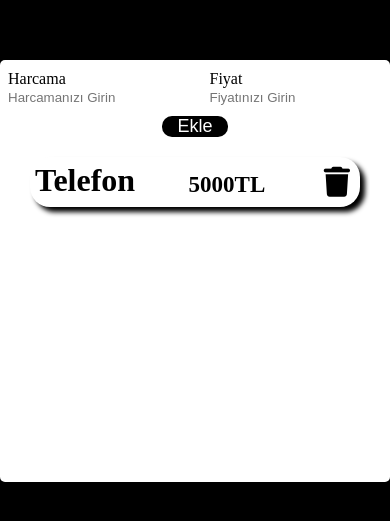
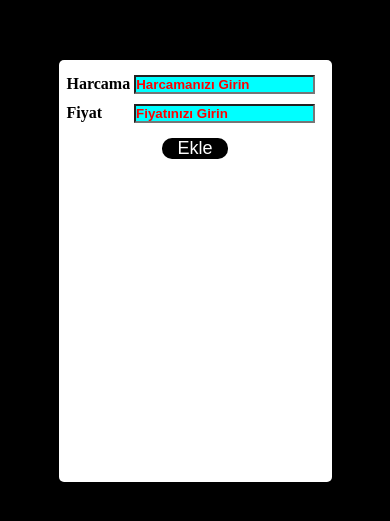
Before and after one commit to yussugh/Hesaplama, a plain HTML site: page index.html in a window 390 px wide. Shown: the part 151-672 px from the top of the page. Drawn offline with Linux system fonts and the light colour scheme.

Commit message:
first commit

```diff
--- a/index.html
+++ b/index.html
@@ -14,23 +14,21 @@
        <div class="form">
         <div class="verialani">
             <label for="">Harcama</label>
-            <input class="harcama" type="text" placeholder="Harcamanızı Girin">
+            <input id="harcama" type="text" placeholder="Harcamanızı Girin">
         </div>
         <div class="verialani">
-            <label for="">Fiyat</label>
-            <input class="fiyat" type="number" placeholder="Fiyatınızı Girin">
+            <label for="">Fiyat  </label>
+            <input id="fiyat" type="number" placeholder="Fiyatınızı Girin">
         </div>
        </div>
        <div class="buton">
-        <button>Ekle</button>
+        <button onclick="ekle()">Ekle</button>
        </div>
 
            <!-- hesap -->
-       <div class="hesaplar">
-        <div class="hesap">
-            <h1>Telefon</h1>
-            <h3>5000TL</h3>
-            <i class="fa-solid fa-trash"></i>
+       <div id="hesaplar">
+
+
         </div>
 
 
--- a/main.js
+++ b/main.js
@@ -0,0 +1,45 @@
+var harcamainput = document.getElementById("harcama")
+var fiyatinput = document.getElementById("fiyat")
+var hesaplardiv = document.getElementById("hesaplar")
+
+
+hesaplardiv.addEventListener("click", handleDelete)
+
+
+function ekle(){
+// input alanlarını kontrol ettik
+    if(harcamainput.value === '' || fiyatinput.value === ''){
+        alert('input alanlarını doldurun');
+        return;
+    }
+
+
+
+// eleman oluşturma
+var hesapdiv = document.createElement('div');
+// elemana class ekleme
+hesapdiv.classList.add('hesap');
+// elemanın içindeki htmli değiştirme
+hesapdiv.innerHTML = `
+<h1>${harcamainput.value}</h1>
+<h3>${fiyatinput.value} TL</h3>
+<img id="silbtn" src="trash-solid.svg" >
+`;
+
+// oluşturduğumuz elemanı hesaplar divinin içine atar
+hesaplardiv.appendChild(hesapdiv);
+
+// inputları temizleme
+harcamainput.value=""
+fiyatinput.value=""
+
+}
+
+
+function handleDelete(e){
+var element = e.target
+if(element.id === "silbtn"){
+    element.parentElement.remove()
+}
+
+}
--- a/style.css
+++ b/style.css
@@ -26,6 +26,8 @@ border-radius: 5px;
     display: flex;
     padding-left: 8px;
     padding-top: 10px;
+    justify-content: space-between;
+    flex-direction: column;
 }
 
 .buton{
@@ -44,17 +46,9 @@ button{
     cursor: pointer;
 }
 
-.harcama{
-    border:  none;
-    outline: none;
-}
 
-.fiyat{
-    border:  none;
-    outline: none;
-}
 
-.hesaplar{
+#hesaplar{
     height: 80%;
     margin: 10px 20px;
     padding: 10px;
@@ -77,16 +71,37 @@ h3{
     font-size: 23px;
 }
 
-i{
-    font-size: 30px;
-    margin: 5px 5px;
-    cursor: pointer;
+img{
+   width: 30px;
+   cursor: pointer;
 }
 
-@media ( max-width: 800px) {
 
-    .container{
-        width: 100vw;
-    }
+
+#fiyat{
+    margin-left: 28px;
+    background-color: aqua;
 
 }
+
+#harcama{
+    background-color: aqua;
+}
+
+
+
+
+label{
+    font-weight: bold;
+}
+
+.verialani{
+    margin: 5px 0;
+
+}
+
+
+::placeholder{
+    color: red;
+    font-weight: bold;
+}
```
Also changed, not shown: 1 other file.
